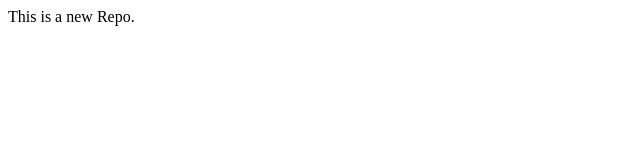
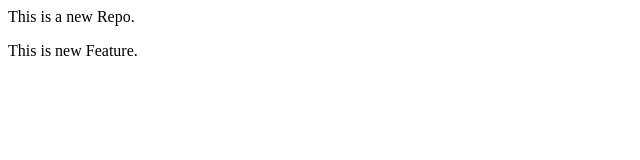
Before and after one commit to Aman-Giri01/LocalRepo, a plain HTML site: page index.html in a window 1280 px wide. Shown: the whole page, without its empty margins (0-640 px from the left). Drawn offline with Linux system fonts and the light colour scheme.

Commit message:
Add new feature

```diff
--- a/index.html
+++ b/index.html
@@ -1 +1,3 @@
 <p>This is a new Repo.</p>
+
+<p>This is new Feature.</p>
```
